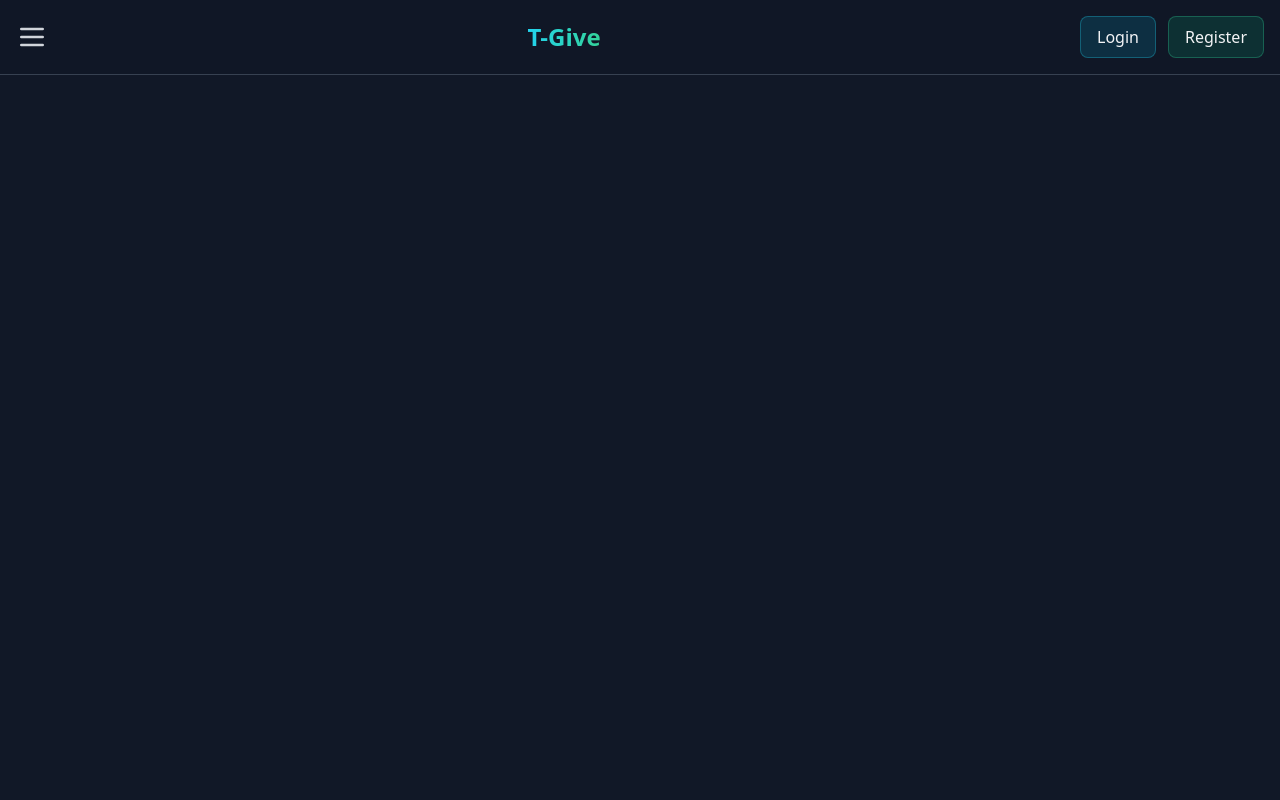
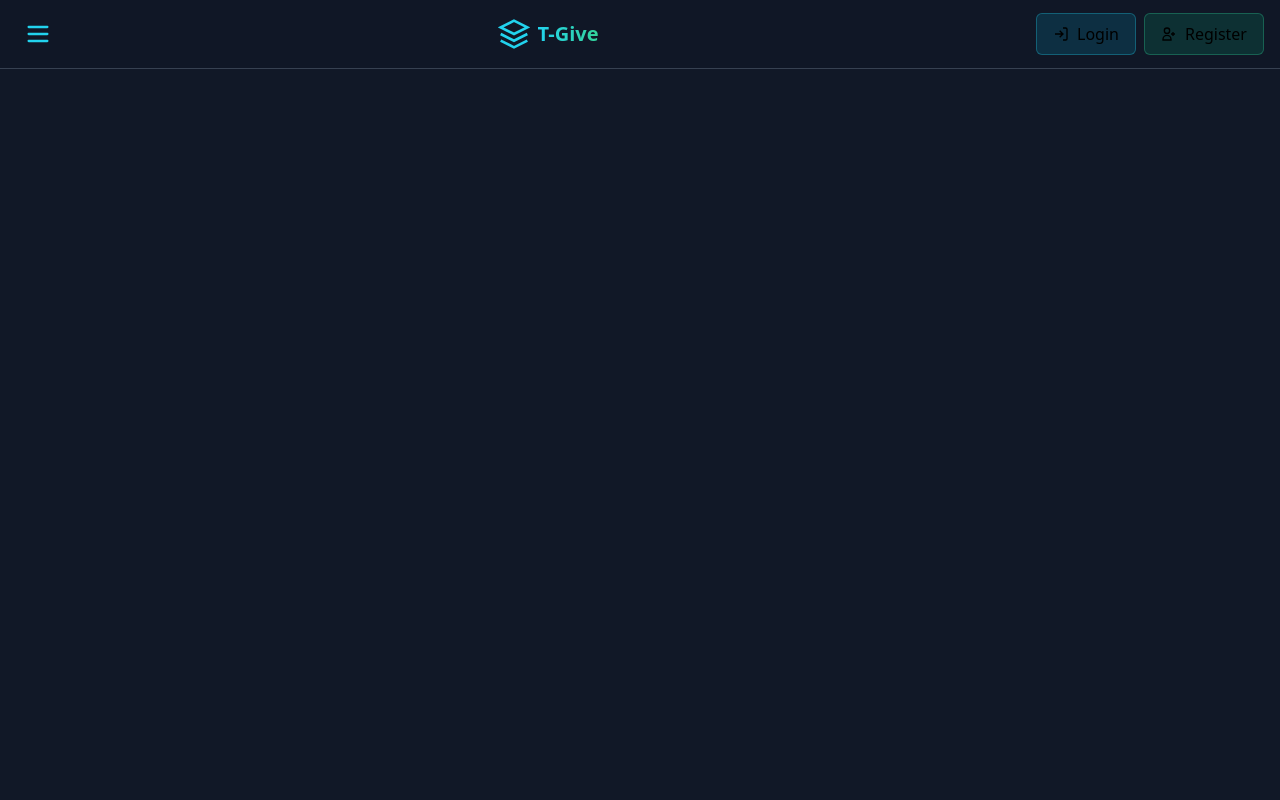
Before and after one commit to vinney560/T-Give, a Flask app: page /home in a window 1280 px wide. Run offline with Flask 3, Linux system fonts and the light colour scheme; data that the repository does not hold is empty; some libraries are stand-ins or nearby versions.

Commit message:
Add favicon

```diff
--- a/templates/index.html
+++ b/templates/index.html
@@ -1,27 +1,40 @@
 <!DOCTYPE html>
-<html lang="en">
+<html lang="en" class="h-full bg-gray-900">
 <head>
     <meta charset="UTF-8">
     <meta name="viewport" content="width=device-width, initial-scale=1.0">
     <link rel="icon" href="{{ url_for('uploaded_file', filename='favicon.ico') }}" type="image/x-icon">
     <script src="https://cdn.tailwindcss.com"></script>
-    <title>T-Give | Modern Interface</title>
+    <title>T-Give Nexus | Welcome to T-Give</title>
     <style>
-        @keyframes slideIn {
-            from { transform: translateY(-20px); opacity: 0; }
-            to { transform: translateY(0); opacity: 1; }
+        @keyframes float {
+            0%, 100% { transform: translateY(0); }
+            50% { transform: translateY(-5px); }
         }
     </style>
 </head>
-<body class="bg-gray-900 text-gray-100">
+<body class="h-full relative overflow-x-hidden">
+    <!-- Animated Background -->
+    <div class="absolute inset-0 opacity-5 z-0">
+        <svg viewBox="0 0 100 100" class="w-full h-full">
+            <pattern id="hex-pattern" width="10" height="10" patternUnits="userSpaceOnUse">
+                <path d="M5 0L10 2.5V7.5L5 10L0 7.5V2.5L5 0Z" fill="none" stroke="#00f7ff10" stroke-width="0.3"/>
+            </pattern>
+            <rect width="100%" height="100%" fill="url(#hex-pattern)"/>
+        </svg>
+    </div>
+
     <!-- Flash Messages -->
-    <div class="fixed top-4 left-1/2 -translate-x-1/2 z-50 animate-slideIn">
+    <div class="fixed top-4 left-1/2 -translate-x-1/2 z-50 space-y-2">
         {% with messages = get_flashed_messages(with_categories=true) %}
             {% if messages %}
                 {% for category, message in messages %}
-                    <div class="p-4 mb-2 bg-emerald-500/10 backdrop-blur-lg rounded-lg border border-emerald-500/30 text-emerald-300">
-                        {{ message }}
-                    </div>
+                <div class="px-6 py-3 bg-gray-800/90 backdrop-blur-lg rounded-lg border border-cyan-500/30 text-cyan-300 flex items-center gap-2 animate-float">
+                    <svg class="w-5 h-5 flex-shrink-0" viewBox="0 0 24 24" fill="none" stroke="currentColor" stroke-width="2">
+                        <path stroke-linecap="round" stroke-linejoin="round" d="M13 16h-1v-4h-1m1-4h.01M21 12a9 9 0 11-18 0 9 9 0 0118 0z"/>
+                    </svg>
+                    <span>{{ message }}</span>
+                </div>
                 {% endfor %}
             {% endif %}
         {% endwith %}
@@ -29,25 +42,36 @@
 
     <!-- Header -->
     <header class="fixed w-full top-0 z-40 bg-gray-900/80 backdrop-blur-md border-b border-gray-700">
-        <div class="container mx-auto px-4 py-4 flex items-center justify-between">
+        <div class="container mx-auto px-4 py-3 flex items-center justify-between">
             <!-- Menu Button -->
-            <button onclick="openMenu()" class="text-gray-300 hover:text-white">
-                <svg class="w-8 h-8" fill="none" stroke="currentColor" viewBox="0 0 24 24">
+            <button onclick="openMenu()" class="p-2 hover:bg-gray-700/30 rounded-lg transition-colors">
+                <svg class="w-7 h-7 text-cyan-400" fill="none" stroke="currentColor" viewBox="0 0 24 24">
                     <path stroke-linecap="round" stroke-linejoin="round" stroke-width="2" d="M4 6h16M4 12h16M4 18h16"/>
                 </svg>
             </button>
 
             <!-- Logo -->
-            <h1 class="text-2xl font-bold bg-gradient-to-r from-cyan-400 to-emerald-400 bg-clip-text text-transparent">
-                T-Give
-            </h1>
+            <div class="flex items-center gap-2">
+                <svg class="w-8 h-8 text-cyan-400" viewBox="0 0 24 24" fill="none" stroke="currentColor" stroke-width="2">
+                    <path d="M12 2L2 7l10 5 10-5-10-5zM2 17l10 5 10-5M2 12l10 5 10-5"/>
+                </svg>
+                <h1 class="text-xl font-bold bg-gradient-to-r from-cyan-400 to-emerald-400 bg-clip-text text-transparent">
+                    T-Give
+                </h1>
+            </div>
 
             <!-- Auth Buttons -->
-            <div class="flex gap-3">
-                <a href="/login" class="px-4 py-2 rounded-lg bg-cyan-600/20 border border-cyan-400/30 hover:bg-cyan-600/30 transition-colors">
+            <div class="flex gap-2">
+                <a href="/login" class="px-4 py-2 rounded-md bg-cyan-600/20 hover:bg-cyan-600/30 border border-cyan-400/30 transition-colors flex items-center gap-2">
+                    <svg class="w-4 h-4" viewBox="0 0 24 24" fill="none" stroke="currentColor" stroke-width="2">
+                        <path d="M15 3h4a2 2 0 012 2v14a2 2 0 01-2 2h-4M10 17l5-5-5-5M13.8 12H3"/>
+                    </svg>
                     Login
                 </a>
-                <a href="/register" class="px-4 py-2 rounded-lg bg-emerald-600/20 border border-emerald-400/30 hover:bg-emerald-600/30 transition-colors">
+                <a href="/register" class="px-4 py-2 rounded-md bg-emerald-600/20 hover:bg-emerald-600/30 border border-emerald-400/30 transition-colors flex items-center gap-2">
+                    <svg class="w-4 h-4" viewBox="0 0 24 24" fill="none" stroke="currentColor" stroke-width="2">
+                        <path d="M18 9v3m0 0v3m0-3h3m-3 0h-3m-2-5a4 4 0 11-8 0 4 4 0 018 0zM3 20a6 6 0 0112 0v1H3v-1z"/>
+                    </svg>
                     Register
                 </a>
             </div>
@@ -57,44 +81,74 @@
     <!-- Sidebar -->
     <nav id="sidebar" class="fixed left-[-300px] top-0 h-full w-[300px] bg-gray-900/95 backdrop-blur-xl border-r border-gray-700 transition-all duration-300 z-50">
         <div class="p-6">
-            <button onclick="closeMenu()" class="absolute top-4 right-4 text-gray-400 hover:text-white">
-                <svg class="w-6 h-6" fill="none" stroke="currentColor" viewBox="0 0 24 24">
+            <button onclick="closeMenu()" class="absolute top-4 right-4 p-2 hover:bg-gray-700/30 rounded-lg">
+                <svg class="w-6 h-6 text-cyan-400" fill="none" stroke="currentColor" viewBox="0 0 24 24">
                     <path stroke-linecap="round" stroke-linejoin="round" stroke-width="2" d="M6 18L18 6M6 6l12 12"/>
                 </svg>
             </button>
-            <div class="mt-12 space-y-2">
+
+            <nav class="mt-16 space-y-2">
                 <a href="/home" class="flex items-center gap-3 p-3 rounded-lg hover:bg-gray-800 transition-colors">
-                    <svg class="w-5 h-5" fill="none" stroke="currentColor" viewBox="0 0 24 24">
+                    <svg class="w-5 h-5 text-cyan-400" fill="none" stroke="currentColor" viewBox="0 0 24 24">
                         <path stroke-linecap="round" stroke-linejoin="round" stroke-width="2" d="M3 12l2-2m0 0l7-7 7 7M5 10v10a1 1 0 001 1h3m10-11l2 2m-2-2v10a1 1 0 01-1 1h-3m-6 0a1 1 0 001-1v-4a1 1 0 011-1h2a1 1 0 011 1v4a1 1 0 001 1m-6 0h6"/>
                     </svg>
                     Home
                 </a>
-                <!-- Add other menu items with similar structure -->
-            </div>
+                <a href="/about" class="flex items-center gap-3 p-3 rounded-lg hover:bg-gray-800 transition-colors">
+                    <svg class="w-5 h-5 text-cyan-400" fill="none" stroke="currentColor" viewBox="0 0 24 24">
+                        <path stroke-linecap="round" stroke-linejoin="round" stroke-width="2" d="M13 16h-1v-4h-1m1-4h.01M21 12a9 9 0 11-18 0 9 9 0 0118 0z"/>
+                    </svg>
+                    About
+                </a>
+                <a href="/user_messages" class="flex items-center gap-3 p-3 rounded-lg hover:bg-gray-800 transition-colors">
+                    <svg class="w-5 h-5 text-cyan-400" fill="none" stroke="currentColor" viewBox="0 0 24 24">
+                        <path stroke-linecap="round" stroke-linejoin="round" stroke-width="2" d="M8 10h.01M12 10h.01M16 10h.01M9 16H5a2 2 0 01-2-2V6a2 2 0 012-2h14a2 2 0 012 2v8a2 2 0 01-2 2h-5l-5 5v-5z"/>
+                    </svg>
+                    Messages
+                </a>
+                <a href="/services" class="flex items-center gap-3 p-3 rounded-lg hover:bg-gray-800 transition-colors">
+                    <svg class="w-5 h-5 text-cyan-400" fill="none" stroke="currentColor" viewBox="0 0 24 24">
+                        <path stroke-linecap="round" stroke-linejoin="round" stroke-width="2" d="M5 13l4 4L19 7"/>
+                    </svg>
+                    Services
+                </a>
+                <a href="/HELP" class="flex items-center gap-3 p-3 rounded-lg hover:bg-gray-800 transition-colors">
+                    <svg class="w-5 h-5 text-cyan-400" fill="none" stroke="currentColor" viewBox="0 0 24 24">
+                        <path stroke-linecap="round" stroke-linejoin="round" stroke-width="2" d="M8.228 9c.549-1.165 2.03-2 3.772-2 2.21 0 4 1.343 4 3 0 1.4-1.278 2.575-3.006 2.907-.542.104-.994.54-.994 1.093m0 3h.01M21 12a9 9 0 11-18 0 9 9 0 0118 0z"/>
+                    </svg>
+                    Help
+                </a>
+            </nav>
         </div>
     </nav>
 
     <!-- Main Content -->
-    <main class="pt-24 pb-12 min-h-screen">
+    <main class="pt-24 pb-12 min-h-screen relative z-10">
         <div class="container mx-auto px-4">
             <!-- Products Grid -->
             <div class="grid grid-cols-2 md:grid-cols-3 lg:grid-cols-4 gap-4">
                 {% for product in products %}
-                <div class="group relative bg-gray-800 rounded-xl p-4 border border-gray-700 hover:border-cyan-400 transition-all">
-                    <div class="aspect-square mb-4 overflow-hidden rounded-lg">
+                <div class="group relative bg-gray-800 rounded-xl p-4 border border-gray-700 hover:border-cyan-400 transition-all hover:shadow-2xl hover:shadow-cyan-500/10">
+                    <div class="aspect-square mb-4 overflow-hidden rounded-lg relative">
                         <img src="{{ product.display_image }}" alt="{{ product.name }}"
-                             class="w-full h-full object-cover group-hover:scale-105 transition-transform">
+                             class="w-full h-full object-cover group-hover:scale-105 transition-transform"
+                             loading="lazy">
+                        <div class="absolute bottom-2 right-2 flex items-center gap-1 px-2 py-1 bg-gray-900/80 rounded-full text-sm">
+                            <svg class="w-4 h-4 text-amber-400" fill="currentColor" viewBox="0 0 20 20">
+                                <path d="M9.049 2.927c.3-.921 1.603-.921 1.902 0l1.07 3.292a1 1 0 00.95.69h3.462c.969 0 1.371 1.24.588 1.81l-2.8 2.034a1 1 0 00-.364 1.118l1.07 3.292c.3.921-.755 1.688-1.54 1.118l-2.8-2.034a1 1 0 00-1.175 0l-2.8 2.034c-.784.57-1.838-.197-1.539-1.118l1.07-3.292a1 1 0 00-.364-1.118L2.98 8.72c-.783-.57-.38-1.81.588-1.81h3.461a1 1 0 00.951-.69l1.07-3.292z"/>
+                            </svg>
+                            <span class="text-cyan-300">{{ product.rating | default(4.5) }}</span>
+                        </div>
                     </div>
-                    <h3 class="font-semibold text-gray-200">{{ product.name }}</h3>
-                    <p class="text-cyan-400 font-mono">Ksh {{ product.price }}</p>
 
-                    <!-- Rating Stars -->
-                    <div class="flex items-center mt-2 text-amber-400">
-                        {% for _ in range(5) %}
-                        <svg class="w-4 h-4 fill-current" viewBox="0 0 20 20">
-                            <path d="M9.049 2.927c.3-.921 1.603-.921 1.902 0l1.07 3.292a1 1 0 00.95.69h3.462c.969 0 1.371 1.24.588 1.81l-2.8 2.034a1 1 0 00-.364 1.118l1.07 3.292c.3.921-.755 1.688-1.54 1.118l-2.8-2.034a1 1 0 00-1.175 0l-2.8 2.034c-.784.57-1.838-.197-1.539-1.118l1.07-3.292a1 1 0 00-.364-1.118L2.98 8.72c-.783-.57-.38-1.81.588-1.81h3.461a1 1 0 00.951-.69l1.07-3.292z"/>
-                        </svg>
-                        {% endfor %}
+                    <h3 class="font-semibold text-gray-200 truncate">{{ product.name }}</h3>
+                    <div class="flex items-center justify-between mt-2">
+                        <p class="text-cyan-400 font-mono">Ksh {{ product.price }}</p>
+                        <button class="p-2 hover:bg-cyan-500/10 rounded-full transition-colors">
+                            <svg class="w-5 h-5 text-cyan-400" fill="none" stroke="currentColor" viewBox="0 0 24 24">
+                                <path stroke-linecap="round" stroke-linejoin="round" stroke-width="2" d="M3 3h2l.4 2M7 13h10l4-8H5.4M7 13L5.4 5M7 13l-2.293 2.293c-.63.63-.184 1.707.707 1.707H17m0 0a2 2 0 100 4 2 2 0 000-4zm-8 2a2 2 0 11-4 0 2 2 0 014 0z"/>
+                            </svg>
+                        </button>
                     </div>
                 </div>
                 {% endfor %}
@@ -112,13 +166,13 @@
             document.getElementById("sidebar").style.left = "-300px";
         }
 
-        // Flash message handling
+        // Auto-remove flash messages
         document.addEventListener("DOMContentLoaded", () => {
             setTimeout(() => {
-                document.querySelectorAll('[class*="animate-slideIn"]').forEach(el => {
+                document.querySelectorAll('[class*="animate-float"]').forEach(el => {
                     el.remove();
                 });
-            }, 3000);
+            }, 4000);
         });
     </script>
 </body>
```
